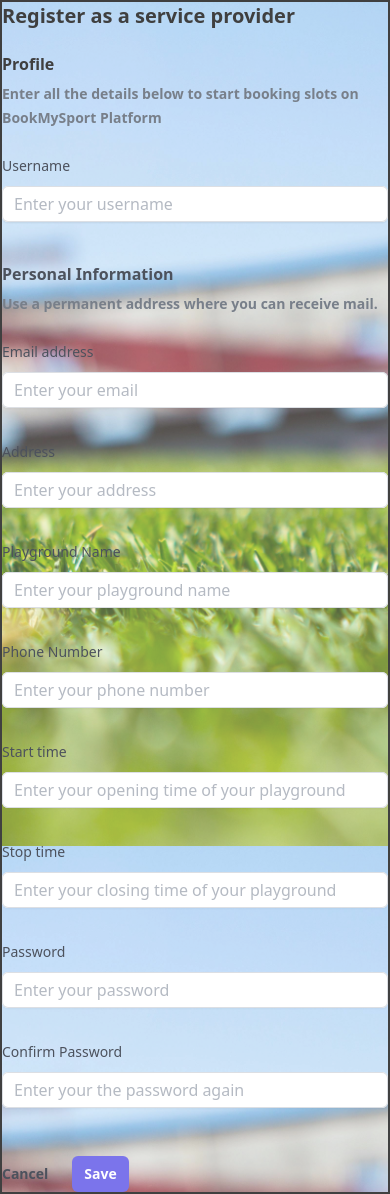
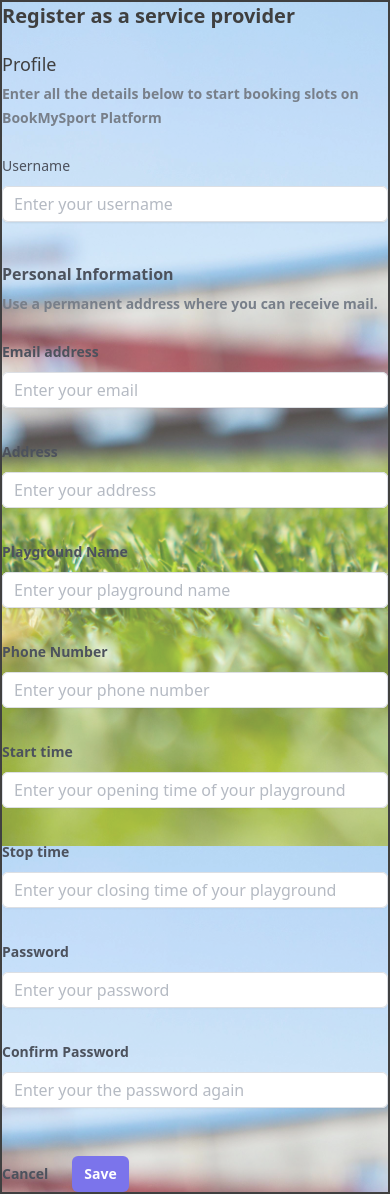
Before and after one commit to Juhair7/BookMySport-Frontend, a React (Vite) app: page /spreg in a window 390 px wide. Built offline with nearby package versions, Linux system fonts and the light colour scheme.

Commit message:
Add navigate option

```diff
--- a/src/App.jsx
+++ b/src/App.jsx
@@ -6,6 +6,7 @@ import {
 import SelectRole from './Components/RoleSelection/SelectRole';
 import UserReg from './Components/Registration/UserReg'
 import SPReg from './Components/Registration/SPReg'
+import UserSignInTemp from "./Components/Templates/UserSignInTemp";
 
 function App() {
   return (
@@ -15,6 +16,7 @@ function App() {
           <Route exact path="/" element={<SelectRole/>}/>
           <Route exact path="/playersignup" element={<UserReg/>}/>
           <Route exact path="/spreg" element={<SPReg/>}/>
+          <Route exact path="/login" element={<UserSignInTemp/>}/>
 
         </Routes>
       </Router>
--- a/src/Components/RoleSelection/SelectRole.jsx
+++ b/src/Components/RoleSelection/SelectRole.jsx
@@ -2,19 +2,40 @@ import React from 'react';
 import '../../Styles/SelectRole.css'
 import RecipeReviewCard from './RecipeReviewCard';
 import { playerDescription, serviceProviderDescription, moreDescriptionForPlayer, moreDescriptionForServiceProvider } from '../../Constants/Description'
+import { useNavigate } from 'react-router';
+import Cookies from 'js-cookie';
+import { useEffect } from 'react';
 
 const SelectRole = () => {
 
+    const navigate = useNavigate()
+
+    // useEffect(() => {
+    //     if (Cookies.get("token") == null) {
+    //         navigate('/login')
+    //     }
+    // }, [])
+
     return (
         <>
-            <div style={{ backgroundImage: 'url("pexels-pixabay-46798.jpg")', backgroundSize: 'cover', backgroundRepeat: 'no-repeat', backgroundPosition: 'center', backgroundAttachment: '',border:'2px solid black',height:"835px" }}>
+            <div style={{ backgroundImage: 'url("pexels-pixabay-46798.jpg")', backgroundSize: 'cover', backgroundRepeat: 'no-repeat', backgroundPosition: 'center', backgroundAttachment: 'fixed', border: '2px solid black', height: "100vh", overflow: "auto" }} >
                 <p className='text-center text-xl g-font'>Select the role you wish to register for on BookMySport</p>
                 <div className="flex justify-center items-center w-1/2 mx-auto my-9">
                     <div className="mx-5">
-                        <RecipeReviewCard role={"Player"} description={playerDescription} moreDescription={moreDescriptionForPlayer} image={"player.jpg"} redirect={"player"}/>
+                        <RecipeReviewCard role={"Player"} description={playerDescription} moreDescription={moreDescriptionForPlayer} image={"player.jpg"} redirect={"player"} />
                     </div>
                     <div className="mx-5">
-                        <RecipeReviewCard role={"Serviceprovider"} description={serviceProviderDescription} moreDescription={moreDescriptionForServiceProvider} image={"serviceprovider.jpg"} redirect={"sp"}/>
+                        <RecipeReviewCard role={"Serviceprovider"} description={serviceProviderDescription} moreDescription={moreDescriptionForServiceProvider} image={"serviceprovider.jpg"} redirect={"sp"} />
+                    </div>
+                </div>
+                <div className="mt-10 sm:mx-auto sm:w-full sm:max-w-sm">
+                    <div>
+                        <button
+                        onClick={()=>navigate('/login')}
+                            className="flex w-full justify-center rounded-md bg-indigo-600 px-3 py-1.5 text-sm font-semibold leading-6 text-white shadow-sm hover:bg-indigo-500 focus-visible:outline focus-visible:outline-2 focus-visible:outline-offset-2 focus-visible:outline-indigo-600"
+                        >
+                            Login
+                        </button>
                     </div>
                 </div>
             </div>
--- a/src/Components/Templates/SPSignUpTemp.jsx
+++ b/src/Components/Templates/SPSignUpTemp.jsx
@@ -4,10 +4,12 @@ import { useState } from 'react';
 import Cookies from 'js-cookie';
 import { useDispatch } from 'react-redux';
 import {spRegMethod} from '../../redux/slices/SPRegSlice'
+import { useNavigate } from 'react-router';
 
 const SPSignUpTemp = () => {
 
     const dispatch=useDispatch()
+    const navigate=useNavigate()
 
     const [spData, setspData] = useState({
         userName: "",
@@ -83,14 +85,14 @@ const SPSignUpTemp = () => {
             <form>
                 <div className="space-y-12">
                     <div className="pb-12 mt-5">
-                        <h2 className="text-base font-semibold leading-7 text-black">Profile</h2>
+                        <h2 className="text-base leading-7 text-black text-lg">Profile</h2>
                         <p className="mt-1 text-sm leading-6 text-gray-600 font-bold">
                             Enter all the details below to start booking slots on BookMySport Platform
                         </p>
 
                         <div className="mt-6 grid grid-cols-1 gap-x-6 gap-y-8 sm:grid-cols-6">
                             <div className="sm:col-span-4">
-                                <label htmlFor="userName" className="block text-sm font-medium leading-6 text-gray-900">
+                                <label htmlFor="userName" className="block text-sm font-medium leading-6 text-gray-900 text-lg">
                                     Username
                                 </label>
                                 <div className="mt-2">
@@ -120,7 +122,7 @@ const SPSignUpTemp = () => {
                         <div className="mt-6 grid grid-cols-1 gap-x-6 gap-y-8 sm:grid-cols-6">
 
                             <div className="sm:col-span-4">
-                                <label htmlFor="email" className="block text-sm font-medium leading-6 text-gray-900">
+                                <label htmlFor="email" className="block text-sm font-bold leading-6 text-gray-900 text-lg">
                                     Email address
                                 </label>
                                 <div className="mt-2">
@@ -138,7 +140,7 @@ const SPSignUpTemp = () => {
                             </div>
 
                             <div className="sm:col-span-4">
-                                <label htmlFor="userName" className="block text-sm font-medium leading-6 text-gray-900">
+                                <label htmlFor="userName" className="block text-sm font-bold leading-6 text-gray-900 text-lg">
                                     Address
                                 </label>
                                 <div className="mt-2">
@@ -158,7 +160,7 @@ const SPSignUpTemp = () => {
                             </div>
 
                             <div className="sm:col-span-4">
-                                <label htmlFor="userName" className="block text-sm font-medium leading-6 text-gray-900">
+                                <label htmlFor="userName" className="block text-sm font-bold leading-6 text-gray-900 text-lg">
                                     Playground Name
                                 </label>
                                 <div className="mt-2">
@@ -178,7 +180,7 @@ const SPSignUpTemp = () => {
 
 
                             <div className="sm:col-span-4">
-                                <label htmlFor="email" className="block text-sm font-medium leading-6 text-gray-900">
+                                <label htmlFor="email" className="block text-sm font-bold leading-6 text-gray-900 text-lg">
                                     Phone Number
                                 </label>
                                 <div className="mt-2">
@@ -196,7 +198,7 @@ const SPSignUpTemp = () => {
                             </div>
 
                             <div className="sm:col-span-4">
-                                <label htmlFor="email" className="block text-sm font-medium leading-6 text-gray-900">
+                                <label htmlFor="email" className="block text-sm font-bold leading-6 text-gray-900 text-lg">
                                     Start time
                                 </label>
                                 <div className="mt-2">
@@ -214,7 +216,7 @@ const SPSignUpTemp = () => {
                             </div>
 
                             <div className="sm:col-span-4">
-                                <label htmlFor="email" className="block text-sm font-medium leading-6 text-gray-900">
+                                <label htmlFor="email" className="block text-sm font-bold leading-6 text-gray-900 text-lg">
                                     Stop time
                                 </label>
                                 <div className="mt-2">
@@ -232,7 +234,7 @@ const SPSignUpTemp = () => {
                             </div>
 
                             <div className="sm:col-span-4">
-                                <label htmlFor="email" className="block text-sm font-medium leading-6 text-gray-900">
+                                <label htmlFor="email" className="block text-sm font-bold leading-6 text-gray-900 text-lg">
                                     Password
                                 </label>
                                 <div className="mt-2">
@@ -249,7 +251,7 @@ const SPSignUpTemp = () => {
                             </div>
 
                             <div className="sm:col-span-4">
-                                <label htmlFor="email" className="block text-sm font-medium leading-6 text-gray-900">
+                                <label htmlFor="email" className="block text-sm font-bold leading-6 text-gray-900 text-lg">
                                     Confirm Password
                                 </label>
                                 <div className="mt-2">
@@ -270,7 +272,8 @@ const SPSignUpTemp = () => {
                 </div>
 
                 <div className="flex items-center justify-right gap-x-6">
-                    <button type="button" className="text-sm font-semibold leading-6 text-gray-900">
+                    <button type="button" className="text-sm font-semibold leading-6 text-gray-900"
+                    onClick={()=>navigate("/")}>
                         Cancel
                     </button>
                     <button
--- a/src/Components/Templates/UserSignInTemp.jsx
+++ b/src/Components/Templates/UserSignInTemp.jsx
@@ -68,7 +68,7 @@ const UserSignInTemp = () => {
 
                     <p className="mt-10 text-center text-sm text-gray-500">
                         Not a member?{' '}
-                        <a href="#" className="font-semibold leading-6 text-indigo-600 hover:text-indigo-500">
+                        <a href="/" className="font-semibold leading-6 text-indigo-600 hover:text-indigo-500">
                             Sign up
                         </a>
                     </p>
--- a/src/index.css
+++ b/src/index.css
@@ -78,3 +78,29 @@ button:focus-visible {
   font-weight: 500;
   font-style: normal;
 }
+::-webkit-scrollbar-button {
+  display: block;
+  background-color: #ccc; /* Background color of the button */
+}
+
+::-webkit-scrollbar {
+  width: 8px;
+  height: 5px;
+}
+
+::-webkit-scrollbar-thumb {
+  background-color: rgb(165, 228, 171);
+}
+
+::-webkit-scrollbar-track {
+  background-color: rgb(17, 85, 15);
+}
+
+::-webkit-scrollbar-button:start {
+  background-image: url('up-arrow.svg'); /* Use an image for the up or left arrow */
+}
+
+/* Apply specific styles to the scrollbar's end button (down or right arrow) */
+::-webkit-scrollbar-button:end {
+  background-image: url('up-arrow.svg'); /* Use an image for the down or right arrow */
+}
```
